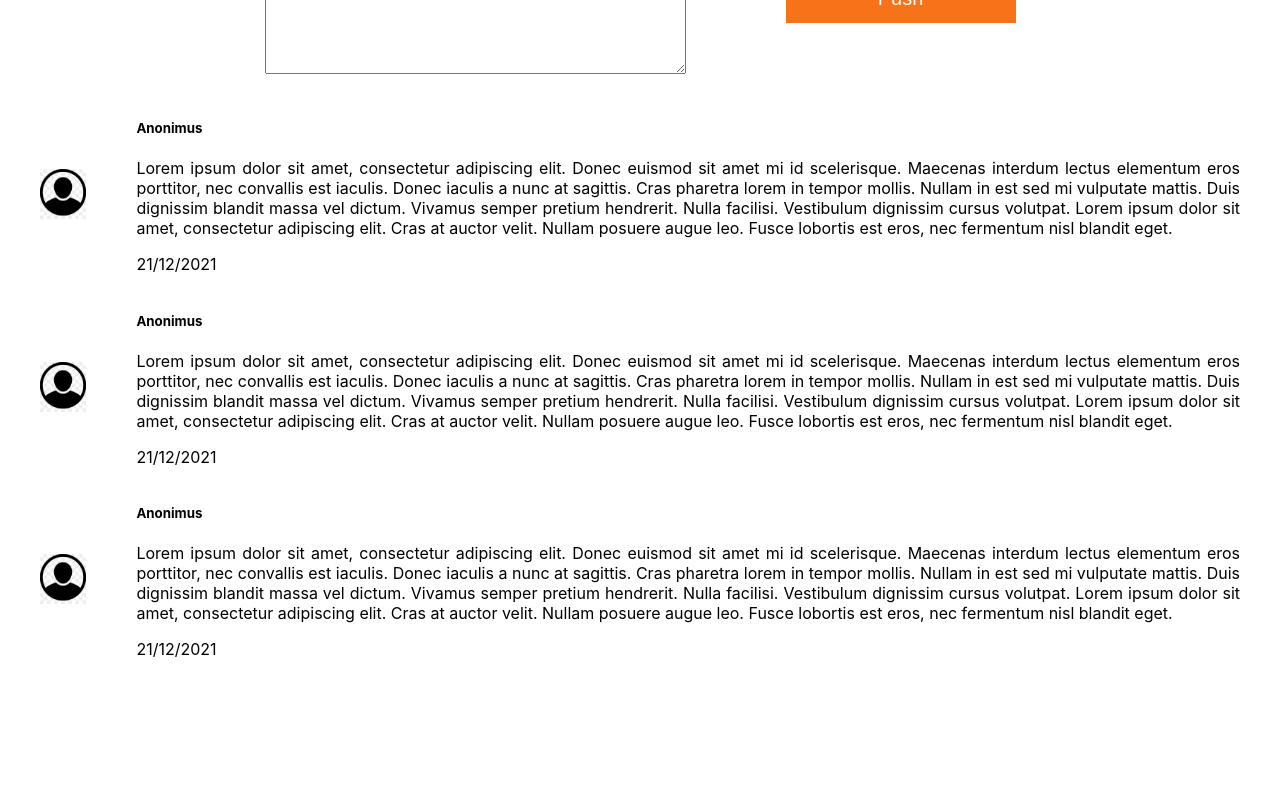
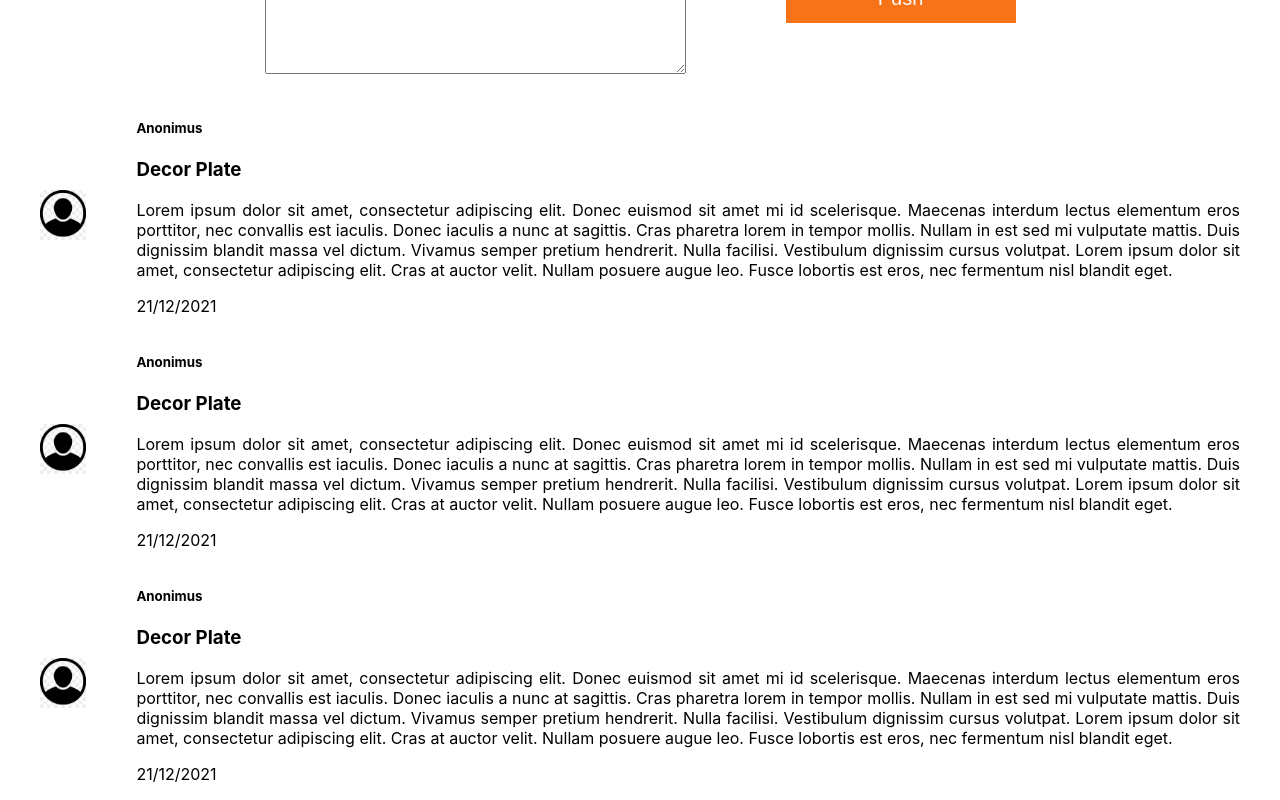
Before and after one commit to NataliiaDanchenko/shop, a React (Create React App) app: page /shop/shop/product in a window 1280 px wide. Shown: the part 803-1603 px from the top of the page. Before the commit the page ends 1478 px from the top, so only its background shows below. Built offline with nearby package versions, Linux system fonts and the light colour scheme.

Commit message:
commit_20

```diff
--- a/src/Components/Product/Product.jsx
+++ b/src/Components/Product/Product.jsx
@@ -32,7 +32,7 @@ const Product = () => {
                             <button className={style.button}>{card.button}</button>
                         </div>
                     </div>
-                    <Reviews/>
+                    <Reviews name={card.title}/>
                 </div>
             </div>
         </div>
--- a/src/Components/Product/Reviews/Reviews.jsx
+++ b/src/Components/Product/Reviews/Reviews.jsx
@@ -1,35 +1,58 @@
 import {useState} from "react";
 import style from "./Reviews.module.css";
 import avatar from "./../../../assets/Avatar.jpg";
-const Reviews = () => {
+const Reviews = (props) => {
     const [reviews, setReviews] = useState([
         {
             img: avatar,
+            title: "Decor Plate",
             author: "Anonimus",
             text: "Lorem ipsum dolor sit amet, consectetur adipiscing elit. Donec euismod sit amet mi id scelerisque. Maecenas interdum lectus elementum eros porttitor, nec convallis est iaculis. Donec iaculis a nunc at sagittis. Cras pharetra lorem in tempor mollis. Nullam in est sed mi vulputate mattis. Duis dignissim blandit massa vel dictum. Vivamus semper pretium hendrerit. Nulla facilisi. Vestibulum dignissim cursus volutpat. Lorem ipsum dolor sit amet, consectetur adipiscing elit. Cras at auctor velit. Nullam posuere augue leo. Fusce lobortis est eros, nec fermentum nisl blandit eget.",
             data: "21/12/2021"
         },
         {
             img: avatar,
+            title: "Decor Plate",
             author: "Anonimus",
             text: "Lorem ipsum dolor sit amet, consectetur adipiscing elit. Donec euismod sit amet mi id scelerisque. Maecenas interdum lectus elementum eros porttitor, nec convallis est iaculis. Donec iaculis a nunc at sagittis. Cras pharetra lorem in tempor mollis. Nullam in est sed mi vulputate mattis. Duis dignissim blandit massa vel dictum. Vivamus semper pretium hendrerit. Nulla facilisi. Vestibulum dignissim cursus volutpat. Lorem ipsum dolor sit amet, consectetur adipiscing elit. Cras at auctor velit. Nullam posuere augue leo. Fusce lobortis est eros, nec fermentum nisl blandit eget.",
             data: "21/12/2021"
         },
         {
             img: avatar,
+            title: "Decor Plate",
             author: "Anonimus",
             text: "Lorem ipsum dolor sit amet, consectetur adipiscing elit. Donec euismod sit amet mi id scelerisque. Maecenas interdum lectus elementum eros porttitor, nec convallis est iaculis. Donec iaculis a nunc at sagittis. Cras pharetra lorem in tempor mollis. Nullam in est sed mi vulputate mattis. Duis dignissim blandit massa vel dictum. Vivamus semper pretium hendrerit. Nulla facilisi. Vestibulum dignissim cursus volutpat. Lorem ipsum dolor sit amet, consectetur adipiscing elit. Cras at auctor velit. Nullam posuere augue leo. Fusce lobortis est eros, nec fermentum nisl blandit eget.",
             data: "21/12/2021"
         }
     ]);
 
+    const [current, setCurrent] = useState("");
+
+    const currentReview = (e) => {
+        let newValue = e.target.value;
+        setCurrent(newValue);
+    }
+
+    const addReview = () => {
+        const newReview = {
+                author: "User",
+                title: props.name,
+                text: current,
+                data: date
+        }
+        setReviews([newReview, ...reviews]);
+        setCurrent("");
+    }
+
+    let date = new Date().toLocaleDateString();
+
     return (
         <div className={style.reviews}>
             <div className={style.textarea_button}>
                 <div className={style.textarea}>
-                    <div><textarea placeholder="Add a review" name="" id="" cols="50" rows="10"></textarea></div>
+                    <div><textarea placeholder="Add a review" name="" id="" cols="50" rows="10" onChange={currentReview} value={current}></textarea></div>
                 </div>
-                <button>Push</button>
+                <button onClick={addReview}>Push</button>
             </div>
 
             {
@@ -39,6 +62,7 @@ const Reviews = () => {
                             <img src={avatar} alt="avatar"/>
                             <div className={style.review_text}>
                                 <h5>{el.author}</h5>
+                                <h3>{el.title}</h3>
                                 <p>{el.text}</p>
                                 <p>{el.data}</p>
                             </div>
--- a/src/Components/Product/Reviews/Reviews.module.css
+++ b/src/Components/Product/Reviews/Reviews.module.css
@@ -1,4 +1,7 @@
 .reviews {
+
+}
+.textarea {
 
 }
 textarea::placeholder {
```
